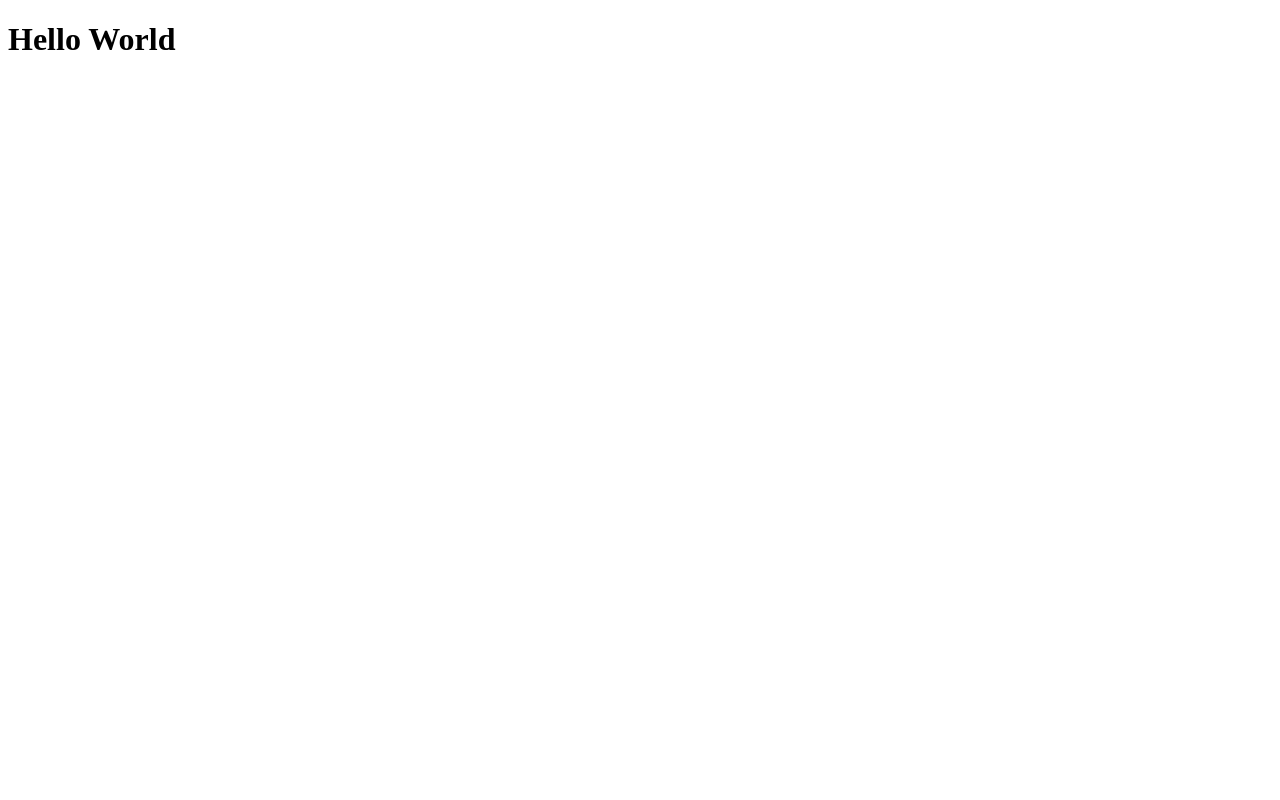
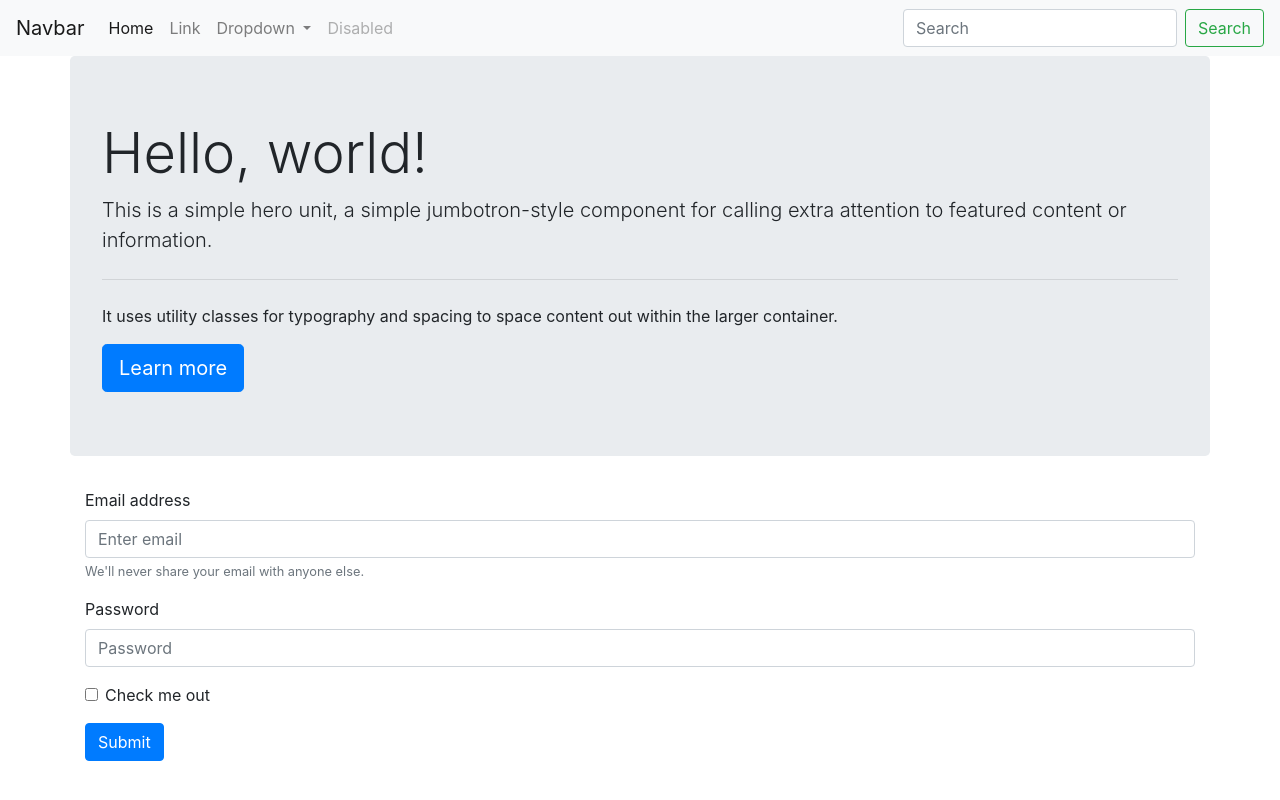
Before and after one commit to jtmozley/testForDeploy, a plain HTML site: page index.html in a window 1280 px wide. Drawn offline with nearby package versions, Linux system fonts and the light colour scheme.

Commit message:
in class assignment: bootstrap

```diff
--- a/index.html
+++ b/index.html
@@ -1,12 +1,97 @@
 <!DOCTYPE html>
 <html lang="en">
+
 <head>
     <meta charset="UTF-8">
     <meta name="viewport" content="width=device-width, initial-scale=1.0">
     <meta http-equiv="X-UA-Compatible" content="ie=edge">
-    <title>Document</title>
+    <title>Bootstrap Example Page</title>
+    <link rel="stylesheet" href="https://stackpath.bootstrapcdn.com/bootstrap/4.3.1/css/bootstrap.min.css"
+        integrity="sha384-ggOyR0iXCbMQv3Xipma34MD+dH/1fQ784/j6cY/iJTQUOhcWr7x9JvoRxT2MZw1T" crossorigin="anonymous">
+
 </head>
+
 <body>
-    <h1>Hello World</h1>
+
+
+    <!-- NAVBAR -->
+    <nav class="navbar navbar-expand-lg navbar-light bg-light">
+        <a class="navbar-brand" href="#">Navbar</a>
+        <button class="navbar-toggler" type="button" data-toggle="collapse" data-target="#navbarSupportedContent"
+            aria-controls="navbarSupportedContent" aria-expanded="false" aria-label="Toggle navigation">
+            <span class="navbar-toggler-icon"></span>
+        </button>
+
+        <div class="collapse navbar-collapse" id="navbarSupportedContent">
+            <ul class="navbar-nav mr-auto">
+                <li class="nav-item active">
+                    <a class="nav-link" href="#">Home <span class="sr-only">(current)</span></a>
+                </li>
+                <li class="nav-item">
+                    <a class="nav-link" href="#">Link</a>
+                </li>
+                <li class="nav-item dropdown">
+                    <a class="nav-link dropdown-toggle" href="#" id="navbarDropdown" role="button"
+                        data-toggle="dropdown" aria-haspopup="true" aria-expanded="false">
+                        Dropdown
+                    </a>
+                    <div class="dropdown-menu" aria-labelledby="navbarDropdown">
+                        <a class="dropdown-item" href="#">Action</a>
+                        <a class="dropdown-item" href="#">Another action</a>
+                        <div class="dropdown-divider"></div>
+                        <a class="dropdown-item" href="#">Something else here</a>
+                    </div>
+                </li>
+                <li class="nav-item">
+                    <a class="nav-link disabled" href="#" tabindex="-1" aria-disabled="true">Disabled</a>
+                </li>
+            </ul>
+            <form class="form-inline my-2 my-lg-0">
+                <input class="form-control mr-sm-2" type="search" placeholder="Search" aria-label="Search">
+                <button class="btn btn-outline-success my-2 my-sm-0" type="submit">Search</button>
+            </form>
+        </div>
+    </nav>
+
+
+    <!-- JUMBOTRON -->
+    <div class="jumbotron container">
+        <h1 class="display-4">Hello, world!</h1>
+        <p class="lead">This is a simple hero unit, a simple jumbotron-style component for calling extra attention to
+            featured content or information.</p>
+        <hr class="my-4">
+        <p>It uses utility classes for typography and spacing to space content out within the larger container.</p>
+        <a class="btn btn-primary btn-lg" href="#" role="button">Learn more</a>
+    </div>
+
+    <!-- FORM -->
+    <form class="container">
+        <div class="form-group">
+            <label for="exampleInputEmail1">Email address</label>
+            <input type="email" class="form-control" id="exampleInputEmail1" aria-describedby="emailHelp"
+                placeholder="Enter email">
+            <small id="emailHelp" class="form-text text-muted">We'll never share your email with anyone else.</small>
+        </div>
+        <div class="form-group">
+            <label for="exampleInputPassword1">Password</label>
+            <input type="password" class="form-control" id="exampleInputPassword1" placeholder="Password">
+        </div>
+        <div class="form-group form-check">
+            <input type="checkbox" class="form-check-input" id="exampleCheck1">
+            <label class="form-check-label" for="exampleCheck1">Check me out</label>
+        </div>
+        <button type="submit" class="btn btn-primary">Submit</button>
+    </form>
+
+    <script src="https://code.jquery.com/jquery-3.3.1.slim.min.js"
+        integrity="sha384-q8i/X+965DzO0rT7abK41JStQIAqVgRVzpbzo5smXKp4YfRvH+8abtTE1Pi6jizo"
+        crossorigin="anonymous"></script>
+    <script src="https://cdnjs.cloudflare.com/ajax/libs/popper.js/1.14.7/umd/popper.min.js"
+        integrity="sha384-UO2eT0CpHqdSJQ6hJty5KVphtPhzWj9WO1clHTMGa3JDZwrnQq4sF86dIHNDz0W1"
+        crossorigin="anonymous"></script>
+    <script src="https://stackpath.bootstrapcdn.com/bootstrap/4.3.1/js/bootstrap.min.js"
+        integrity="sha384-JjSmVgyd0p3pXB1rRibZUAYoIIy6OrQ6VrjIEaFf/nJGzIxFDsf4x0xIM+B07jRM"
+        crossorigin="anonymous"></script>
 </body>
+
 </html>
```
